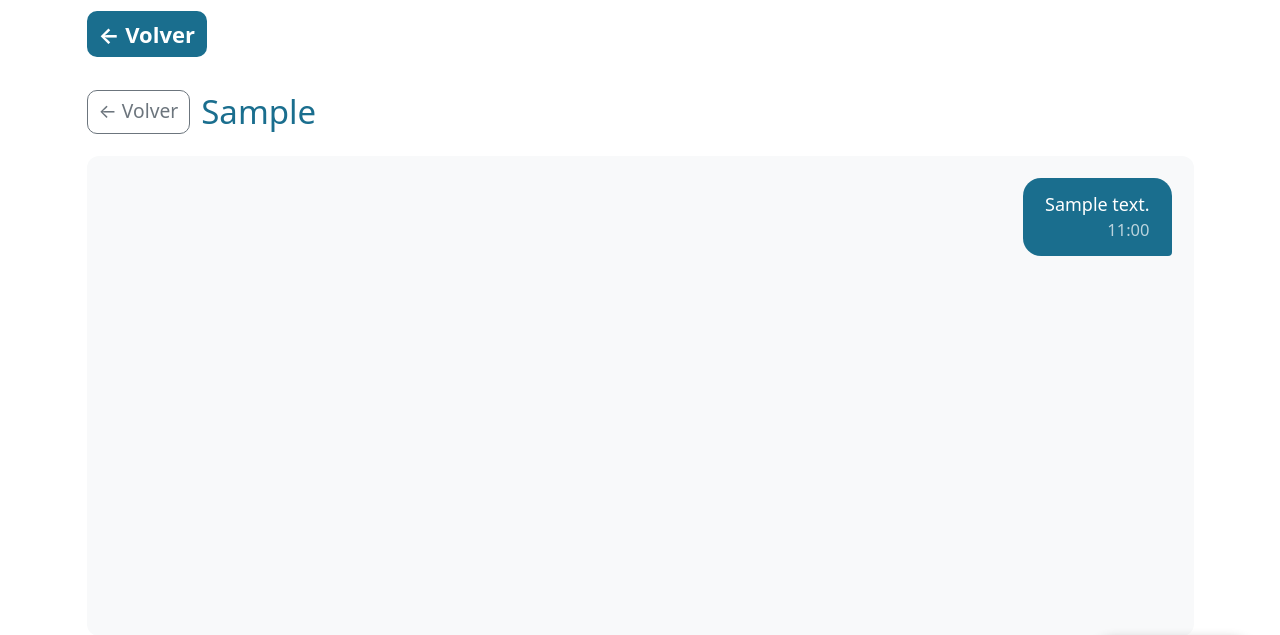
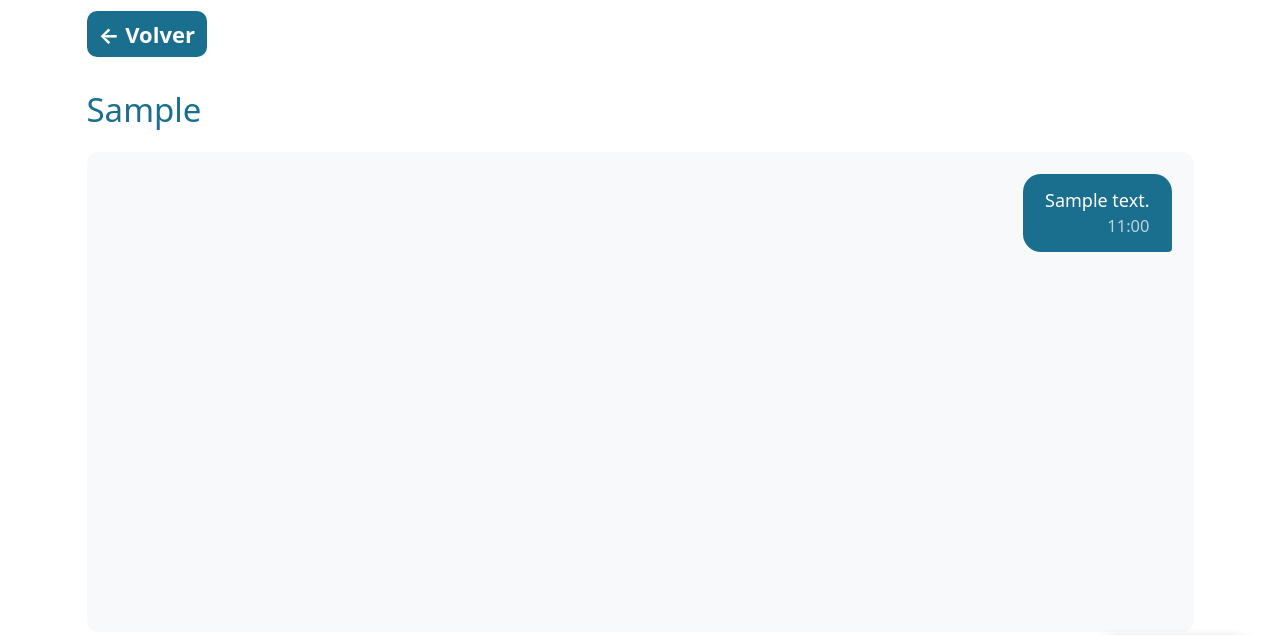
Before and after one commit to yagogl/conectamayor, a Django app: page /mensajes/1/ in a window 1280 px wide. Shown: the part 77-712 px from the top of the page. Run offline with Django 5.2, Linux system fonts and the light colour scheme; a user stored in the database is signed in; tables that the repository leaves empty hold one stand-in row (values such as "Sample post").

Commit message:
boton volver repetido en las conversaciones

```diff
--- a/mensajes/templates/mensajes/conversacion.html
+++ b/mensajes/templates/mensajes/conversacion.html
@@ -38,12 +38,9 @@
 
 {% block contenido %}
 <div class="container mt-3">
-    <div class="d-flex align-items-center mb-3 gap-2">
-        <a href="{% url 'mensajes:lista' %}" class="btn btn-outline-secondary btn-sm">← Volver</a>
-        <h4 class="mb-0" style="color: var(--color-principal);">
-            {{ otro.first_name|default:otro.username }}
-        </h4>
-    </div>
+    <h4 class="mb-3" style="color: var(--color-principal);">
+    {{ otro.first_name|default:otro.username }}
+</h4>
 
     <div id="caja-mensajes">
         {% for mensaje in mensajes %}
```
